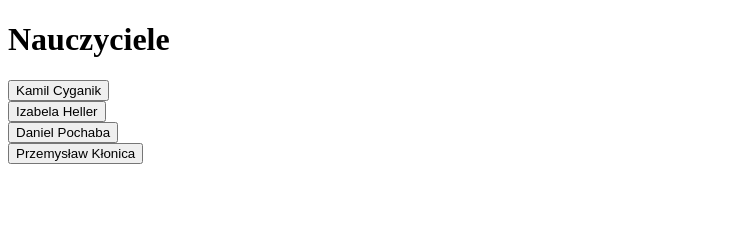
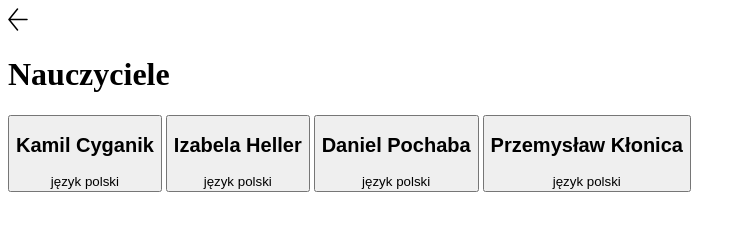
Before and after one commit to Monte-Edu-Project/matylda-salik-plan, a plain HTML site: page index.html in a window 1280 px wide. Shown: the whole page, without its empty margins (0-746 px from the left). Drawn offline with Linux system fonts and the light colour scheme; a web font is replaced by a local one.

Commit message:
Update index.html

```diff
--- a/index.html
+++ b/index.html
@@ -2,14 +2,36 @@
 <html>
     <head>
         <title>Nauczyciele</title>
+        <meta name="viewport" content="width=device-width, initial-scale=1" />
+        <link rel="stylesheet" href="styles/style.css" />
+        <link rel="preconnect" href="https://fonts.gstatic.com" crossorigin>
+        <link rel="preconnect" href="https://fonts.gstatic.com" crossorigin>
+        <link href="https://fonts.googleapis.com/css2?family=Ledger&family=Roboto&display=swap" rel="stylesheet">
     </head>
     <body>
-        <h1>Nauczyciele</h1>
-        <div>
-            <button>Kamil Cyganik</button><br>
-            <button>Izabela Heller</button><br>
-            <button>Daniel Pochaba</button><br>
-            <button>Przemysław Kłonica</button><br>
+        <header class="header">
+            <svg width="20" height="23" fill="none" xmlns="http://www.w3.org/2000/svg">
+                <path d="M19 11.4656H1M1 11.4656L9.5 1M1 11.4656L9.5 21.9313" stroke="black" stroke-width="1.5" stroke-linecap="round" stroke-linejoin="round"/>
+            </svg>
+            <h1 class="title">Nauczyciele</h1>
+        </header>
+        <div class="selection-panel">
+            <button class="button">
+                <h2 class="teacher-button-title">Kamil Cyganik</h2>
+                <span class="teacher-button-text">język polski</span>
+            </button>
+            <button class="button">
+                <h2 class="teacher-button-title">Izabela Heller</h2>
+                <span class="teacher-button-text">język polski</span>
+            </button>
+            <button class="button">
+                <h2 class="teacher-button-title">Daniel Pochaba</h2>
+                <span class="teacher-button-text">język polski</span>
+            </button>
+            <button class="button">
+                <h2 class="teacher-button-title">Przemysław Kłonica</h2>
+                <span class="teacher-button-text">język polski</span>
+            </button>
         </div>
     </body>
 </html>
```
